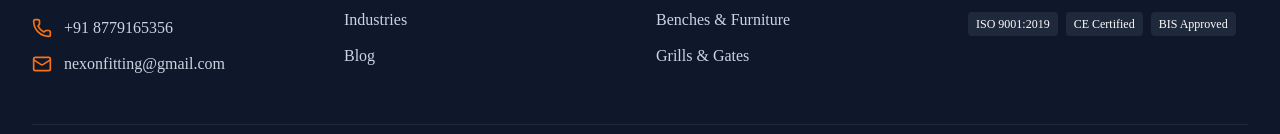
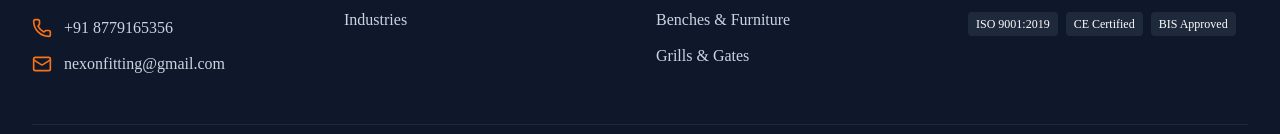
Before and after one commit to Cre8digi/Nexon-Tubes-Fittings, a Next.js app: page / in a window 1280 px wide. Shown: the part 8615-8749 px from the top of the page. Built offline with nearby package versions, Linux system fonts and the light colour scheme.

Commit message:
Update Footer.tsx

```diff
--- a/src/components/Footer.tsx
+++ b/src/components/Footer.tsx
@@ -105,14 +105,7 @@ export default function Footer() {
                   Industries
                 </a>
               </li>
-              <li>
-                <a
-                  href="/blog"
-                  className="text-slate-300 hover:text-orange-500 transition-colors duration-300"
-                >
-                  Blog
-                </a>
-              </li>
+
             </ul>
           </div>
 
```
